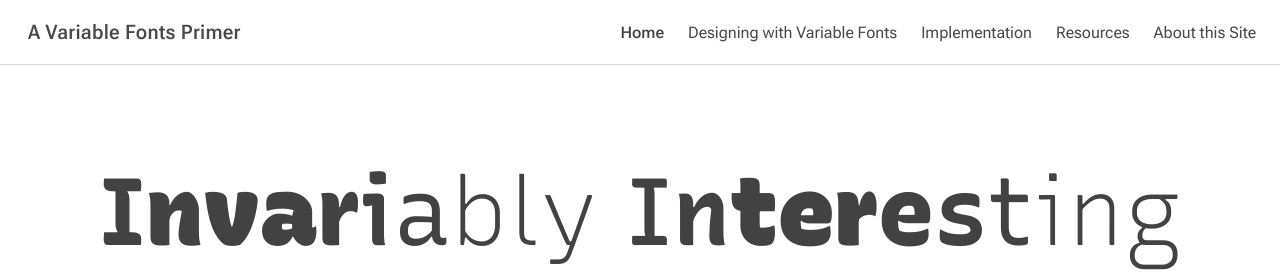
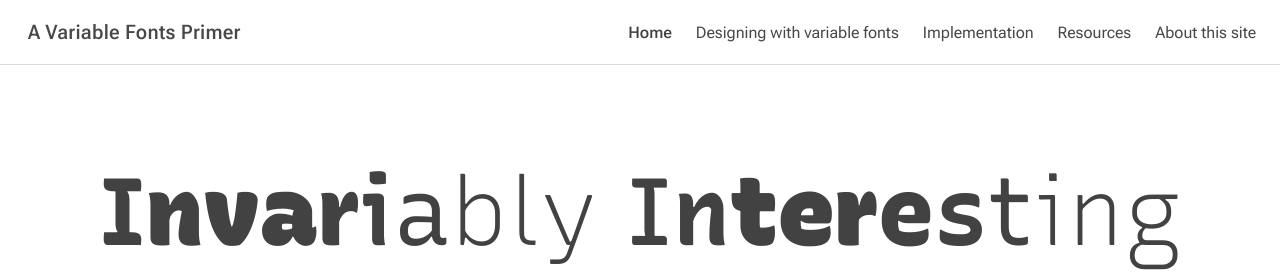
Before and after one commit to jpamental/variable-fonts, a Jekyll site: the page built from index.html, in a window 1280 px wide. Shown: the top 272 px of the page. Built offline with Jekyll 4.4.1, drawn with Linux system fonts in a browser that asks for light colours; a style sheet for code colours, icons or effects is not loaded.

Commit message:
Update navigation.json
Button text should be in sentence case rather than title case (per Material).

```diff
--- a/_data/navigation.json
+++ b/_data/navigation.json
@@ -1,7 +1,7 @@
 [
   { "path": "/", "label": "Home" },
-  { "path": "/about-variable-fonts/", "label": "Designing with Variable Fonts" },
+  { "path": "/about-variable-fonts/", "label": "Designing with variable fonts" },
   { "path": "/implementing-variable-fonts/", "label": "Implementation" },
   { "path": "/variable-font-resources/", "label": "Resources" },
-  { "path": "/about-this-site/", "label": "About this Site" }
+  { "path": "/about-this-site/", "label": "About this site" }
 ]
```
